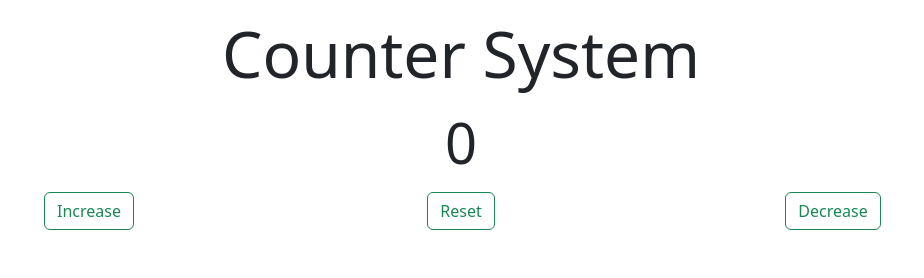
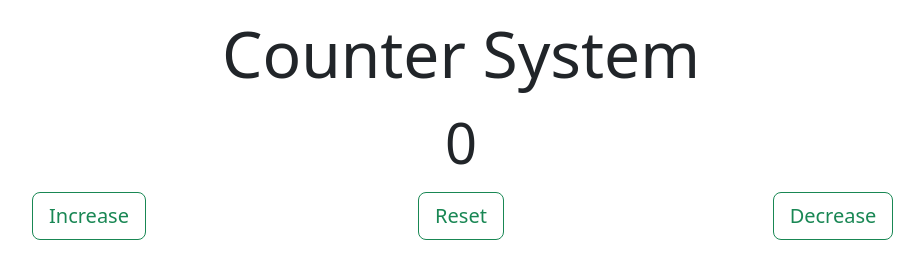
Before and after one commit to MarkRyuo/Counter_Program, a website: page src/index.html in a window 1280 px wide. Shown: the whole page, without its empty margins (179-1103 px from the left). Drawn offline with nearby package versions, Linux system fonts and the light colour scheme.

Commit message:
update herE

```diff
--- a/src/index.html
+++ b/src/index.html
@@ -23,15 +23,15 @@
                 <div class="row text-center">
 
                   <div class="col-4 col-md-4">
-                    <button type="button" class="btn btn-outline-success">Increase</button>
+                    <button type="button" class="btn btn-outline-success btn-lg">Increase</button>
                   </div>
 
                   <div class="col-4 col-md-4">
-                      <button type="button" class="btn btn-outline-success">Reset</button>
+                      <button type="button" class="btn btn-outline-success btn-lg">Reset</button>
                   </div>
 
                   <div class="col-4 col-md-4">
-                      <button type="button" class="btn btn-outline-success">Decrease</button>
+                      <button type="button" class="btn btn-outline-success btn-lg">Decrease</button>
                   </div>
                 </div><!-- row end -->
 
```
